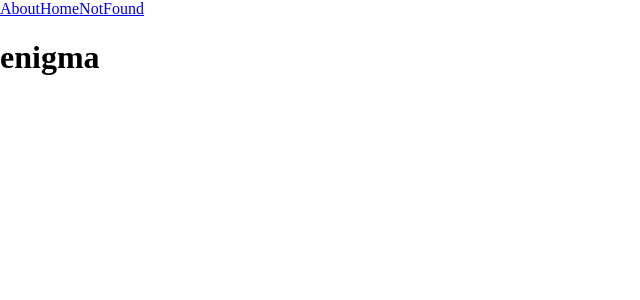
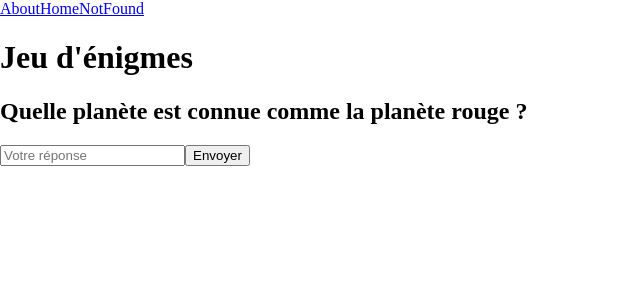
Before and after one commit to II-SARIP-II/sae501, a Next.js app: page /enigma in a window 1280 px wide. Shown: the top 300 px of the page, without its empty margins (0-640 px from the left). Built offline with nearby package versions, Linux system fonts and the light colour scheme.

Commit message:
feat: question fonctionnel

```diff
--- a/package.json
+++ b/package.json
@@ -13,7 +13,8 @@
     "next": "15.0.3",
     "react": "^18.2.0",
     "react-device-detect": "^2.2.3",
-    "react-dom": "^18.2.0"
+    "react-dom": "^18.2.0",
+    "web-push": "^3.6.7"
   },
   "devDependencies": {
     "@types/node": "^20",
--- /dev/null
+++ b/src/data/questions.json
@@ -0,0 +1,32 @@
+[
+  {
+    "id": 1,
+    "question": "Quelle est la capitale de la France ?",
+    "answer": "Paris",
+    "type": "texte"
+  },
+  {
+    "id": 2,
+    "question": "Combien font 5 + 7 ?",
+    "answer": "12",
+    "type": "nombre"
+  },
+  {
+    "id": 3,
+    "question": "Quel est le plus grand océan du monde ?",
+    "answer": "Pacifique",
+    "type": "texte"
+  },
+  {
+    "id": 4,
+    "question": "Dans quel pays se trouve la statue de la Liberté ?",
+    "answer": "États-Unis",
+    "type": "texte"
+  },
+  {
+    "id": 5,
+    "question": "Quelle planète est connue comme la planète rouge ?",
+    "answer": "Mars",
+    "type": "texte"
+  }
+]
--- /dev/null
+++ b/src/pages/api/answer.js
@@ -0,0 +1,21 @@
+import questions from '../../data/questions.json'; // Charge les questions depuis le fichier JSON
+
+export default function handler(req, res) {
+    if (req.method === 'POST') {
+        const { id, answer } = req.body; // Récupère l'ID et la réponse
+        const question = questions.find(q => q.id === parseInt(id)); // Trouve la question correspondante
+
+        if (!question) {
+            return res.status(404).json({ message: "Question non trouvée." });
+        }
+
+        if (answer.toLowerCase() === question.answer.toLowerCase()) {
+            return res.status(200).json({ correct: true, message: "Bonne réponse !" });
+        } else {
+            return res.status(200).json({ correct: false, message: "Mauvaise réponse, essayez encore." });
+        }
+    }
+
+    res.setHeader('Allow', ['POST']);
+    res.status(405).end('Méthode non autorisée.');
+}
--- /dev/null
+++ b/src/pages/api/enigma.js
@@ -0,0 +1,21 @@
+import questions from '/src/data/questions.json';
+
+export default function handler(req, res) {
+    const { id } = req.query;
+
+    if (req.method === 'GET') {
+        if (id) {
+            const question = questions.find(q => q.id === parseInt(id));
+            if (question) {
+                return res.status(200).json(question);
+            } else {
+                return res.status(404).json({ message: "Question non trouvée." });
+            }
+        }
+
+        return res.status(200).json(questions); // Retourne toutes les questions si aucun ID n'est donné
+    }
+
+    res.setHeader('Allow', ['GET']);
+    res.status(405).end('Méthode non autorisée.');
+}
--- /dev/null
+++ b/src/pages/api/notify.js
@@ -0,0 +1,34 @@
+import webPush from 'web-push';
+
+const vapidKeys = {
+    publicKey: process.env.NEXT_PUBLIC_VAPID_PUBLIC_KEY,
+    privateKey: process.env.VAPID_PRIVATE_KEY,
+};
+
+webPush.setVapidDetails(
+    'mailto:contact@jeu.com',
+    vapidKeys.publicKey,
+    vapidKeys.privateKey
+);
+
+let subscriptions = []; // Utilise les abonnements sauvegardés
+
+export default async function handler(req, res) {
+    if (req.method === 'POST') {
+        const { title, body } = req.body;
+
+        try {
+            const notifications = subscriptions.map(sub =>
+                webPush.sendNotification(sub, JSON.stringify({ title, body }))
+            );
+            await Promise.all(notifications);
+            res.status(200).json({ success: true });
+        } catch (error) {
+            console.error('Erreur d’envoi:', error);
+            res.status(500).json({ success: false, error: error.message });
+        }
+    } else {
+        res.setHeader('Allow', ['POST']);
+        res.status(405).end('Méthode non autorisée.');
+    }
+}
--- /dev/null
+++ b/src/pages/api/save-subscription.js
@@ -0,0 +1,12 @@
+let subscriptions = []; // À remplacer par une base de données en production
+
+export default function handler(req, res) {
+    if (req.method === 'POST') {
+        const subscription = req.body;
+        subscriptions.push(subscription);
+        res.status(200).json({ success: true });
+    } else {
+        res.setHeader('Allow', ['POST']);
+        res.status(405).end('Méthode non autorisée.');
+    }
+}
--- a/src/pages/enigma.jsx
+++ b/src/pages/enigma.jsx
@@ -1,7 +1,45 @@
-export default function enigma() {
+import { useState, useEffect } from 'react';
+
+export default function Game() {
+    const [question, setQuestion] = useState(null);
+
+    useEffect(() => {
+        const fetchRandomQuestion = async () => {
+            const response = await fetch('/api/enigma'); // Charge toutes les questions
+            const questions = await response.json();
+            const randomQuestion = questions[Math.floor(Math.random() * questions.length)];
+            setQuestion(randomQuestion); // Choisit une question aléatoire
+        };
+
+        fetchRandomQuestion();
+    }, []);
+
     return (
         <div>
-            <h1>enigma</h1>
+            <h1>Jeu d'énigmes</h1>
+            {question ? (
+                <div>
+                    <h2>{question.question}</h2>
+                    <form onSubmit={async (e) => {
+                        e.preventDefault();
+                        const answer = e.target.answer.value;
+
+                        const response = await fetch(`/api/answer`, {
+                            method: 'POST',
+                            headers: { 'Content-Type': 'application/json' },
+                            body: JSON.stringify({ id: question.id, answer }), // Inclure l'ID
+                        });
+
+                        const result = await response.json();
+                        alert(result.message); // Affiche si c'est correct ou incorrect
+                    }}>
+                        <input type="text" name="answer" placeholder="Votre réponse" />
+                        <button type="submit">Envoyer</button>
+                    </form>
+                </div>
+            ) : (
+                <p>Chargement...</p>
+            )}
         </div>
     );
 }
```
